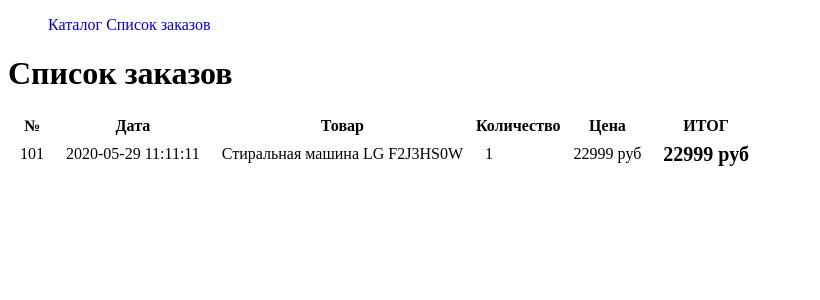
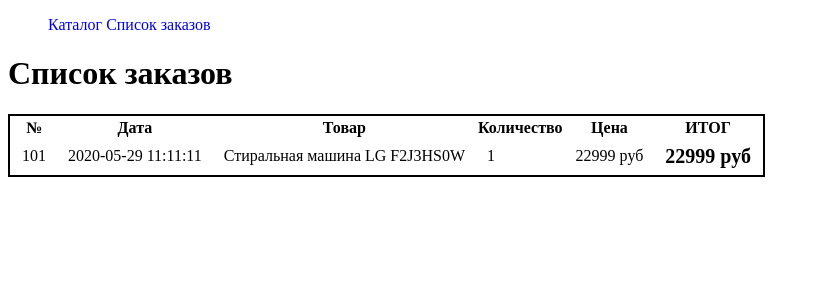
Before and after one commit to resev-dev/catalog01, a PHP site: page /order-list.php in a window 1280 px wide. Shown: the top 300 px of the page, without its empty margins (0-820 px from the left). Run offline with PHP 8.4, Linux system fonts and the light colour scheme.

Commit message:
Добавление рамки к таблице

```diff
--- a/main.css
+++ b/main.css
@@ -26,3 +26,7 @@ ul {
 .order-list td {
   padding: 5px 10px;
 }
+
+table.order-list {
+  border: 2px solid black;
+}
```
